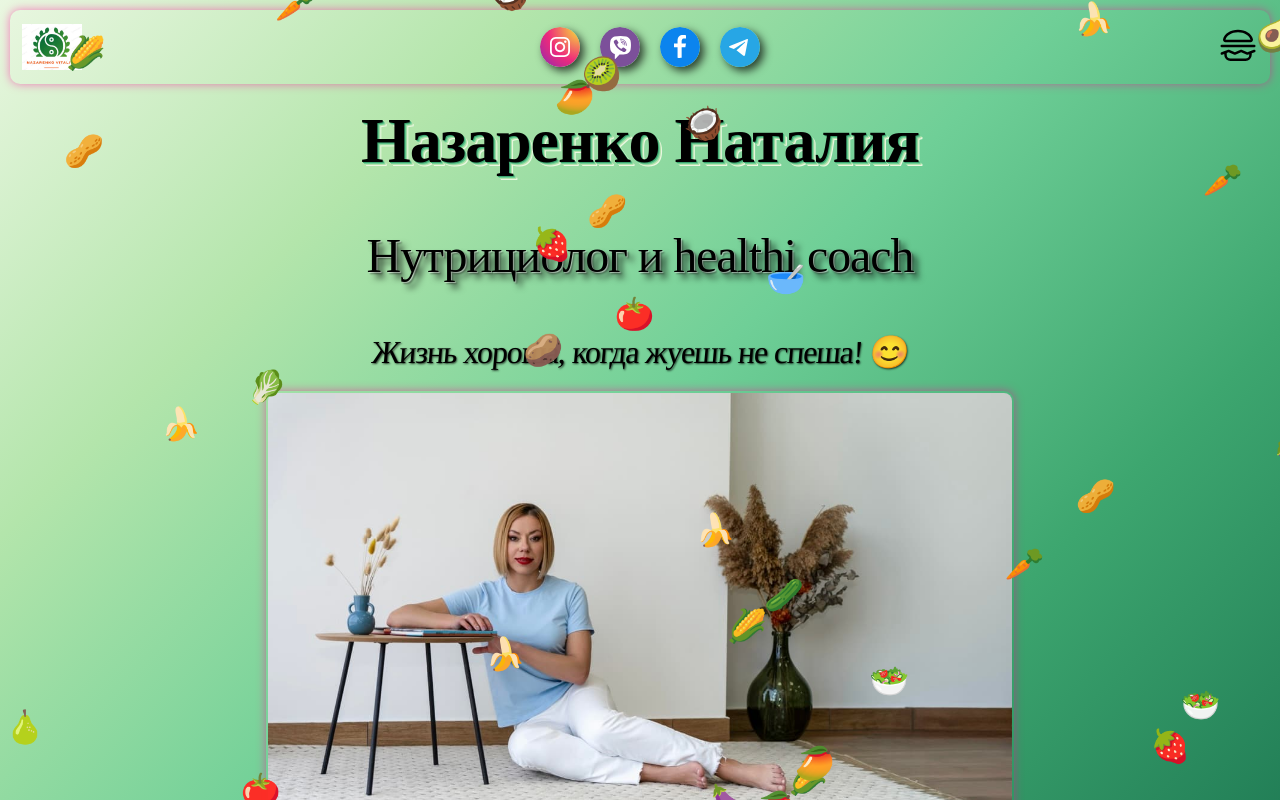
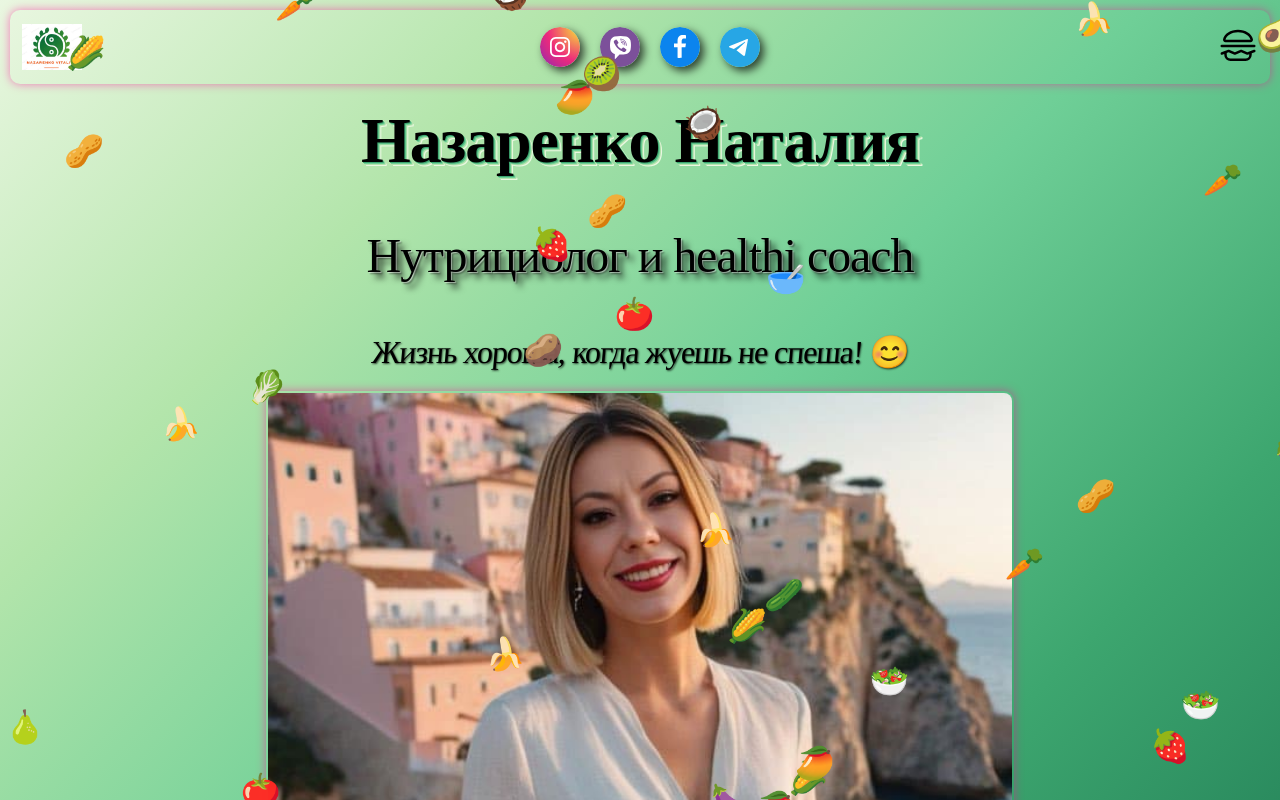
Before and after one commit to costiantynsnaider35/nazarenko.vitality, a React (Vite) app: page / in a window 1280 px wide. Built offline with nearby package versions, Linux system fonts and the light colour scheme.

Commit message:
поменял картинку в хоум

```diff
--- a/src/components/Home/Home.jsx
+++ b/src/components/Home/Home.jsx
@@ -11,7 +11,7 @@ const Home = () => {
         <h3>Жизнь хороша, когда жуешь не спеша! &#128522;</h3>
       </div>
       <div>
-        <img src="/hero.jpg" alt="Home img" className={s.homeImg} />
+        <img src="/home.jpg" alt="Home img" className={s.homeImg} />
       </div>
     </div>
   );
--- a/src/components/Home/Home.module.css
+++ b/src/components/Home/Home.module.css
@@ -25,7 +25,6 @@
   box-shadow: 0px 0px 10px rgba(255, 0, 150, 0.5);
   z-index: 1;
   object-fit: cover;
-  object-position: 28% 100%;
 }
 
 .homeTitle h1 {
@@ -60,7 +59,7 @@
   }
   .homeImg {
     width: 744px;
-    object-position: 10% 65%;
+    height: 600px;
   }
 
   .homeTitle h1 {
```
Also changed, not shown: public/hero.jpg (deleted), public/home.jpg (added).
